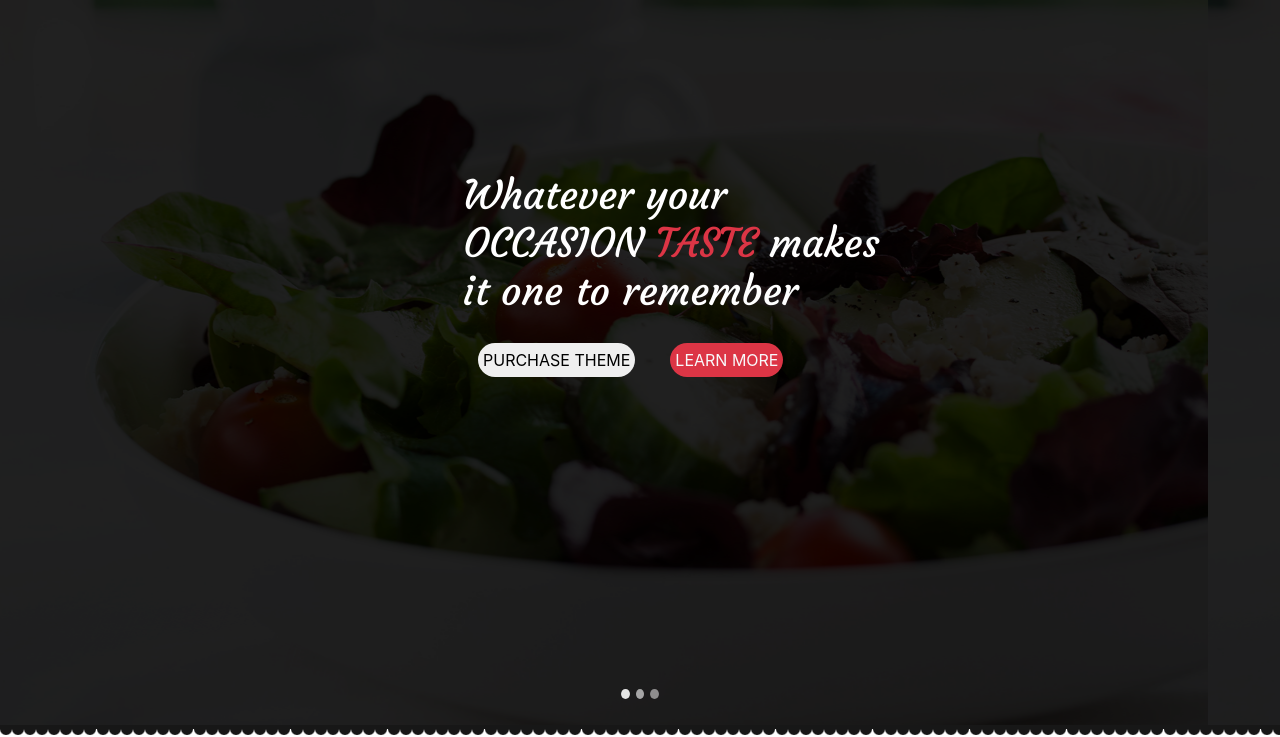
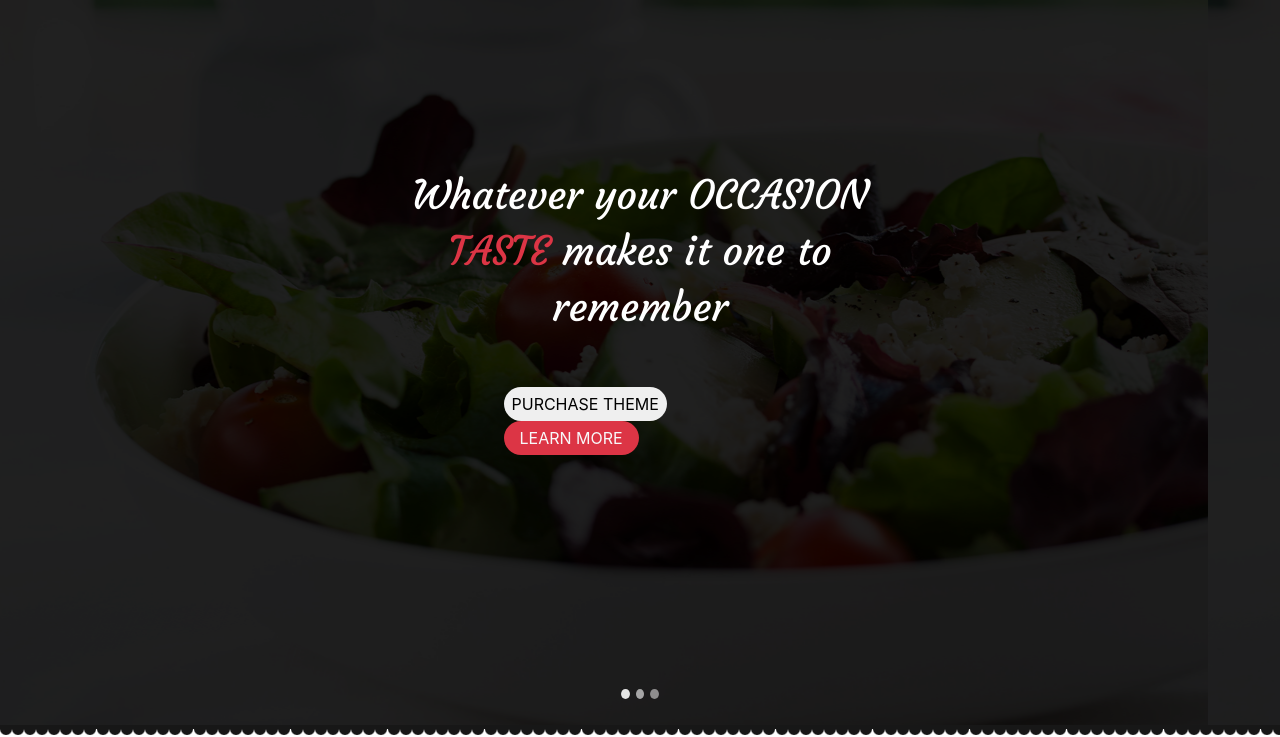
Before and after one commit to NathanZog/ZogdouleNathan19_site_du_chef, a plain HTML site: page index.html in a window 1280 px wide. Shown: the part 128-865 px from the top of the page. Drawn offline with nearby package versions, Linux system fonts and the light colour scheme.

Commit message:
dernier commit avant 17h

```diff
--- a/index.html
+++ b/index.html
@@ -46,9 +46,13 @@
                 <div class="carousel-item">
                     <img src="./public/images/banner1.jpg" class="d-block w-100 img1" alt="...">
                 </div>
-                <div class="title container">
-                    <h1>Whatever your <span>OCCASION</span> <span class="text-danger">TASTE</span> <span>makes</span> it one to <span>remember</span></h1>
-                    <button>PURCHASE THEME</button><button class="bg-danger text-light">LEARN MORE</button>
+                <div class="title container d-flex flex-column align-items-center justify-content-center">
+                    <h1>Whatever your OCCASION</h1>
+                    <h1><span class="text-danger">TASTE</span>  makes it one to</h1>
+                    <h1>remember</h1>
+                    <div class="w-50 mt-5">
+                        <button class="mr-5 px-2">PURCHASE THEME</button><button class="bg-danger text-light px-3">LEARN MORE</button>
+                    </div>
                 </div>
             </div>
     </header>
--- a/src/scss/modules/_navbar.scss
+++ b/src/scss/modules/_navbar.scss
@@ -44,25 +44,24 @@
     }
     .title{
         position: absolute;
-        width: 35%;
+        width: 45%;
         top: 35%;
-        left: 35%;
+        left: 27.5%;
 
         h1{
             font-family: $courgette;
             color: white;
+            width: 100%;
+            text-align: center;
         }
         button{
             padding: 5px;
             border-style: none;
             border-radius: 10em / 10em;
-            margin-right: 20px;
-            margin-left: 15px;
-            margin-top: 20px;
         }
-
     }
 }
+/*partie media query*/
 @media (min-width:320px) and (max-width:640px){
     li{
         font-size: 4px;
```
Also changed, not shown: public/css/app.css, 1 other file.
